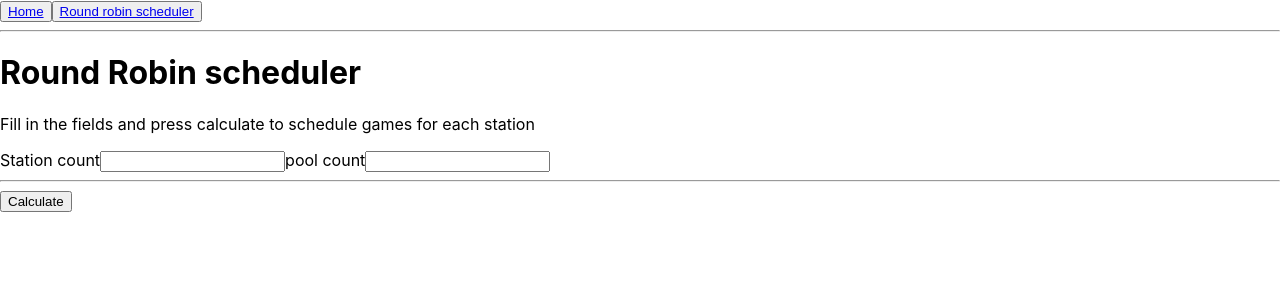
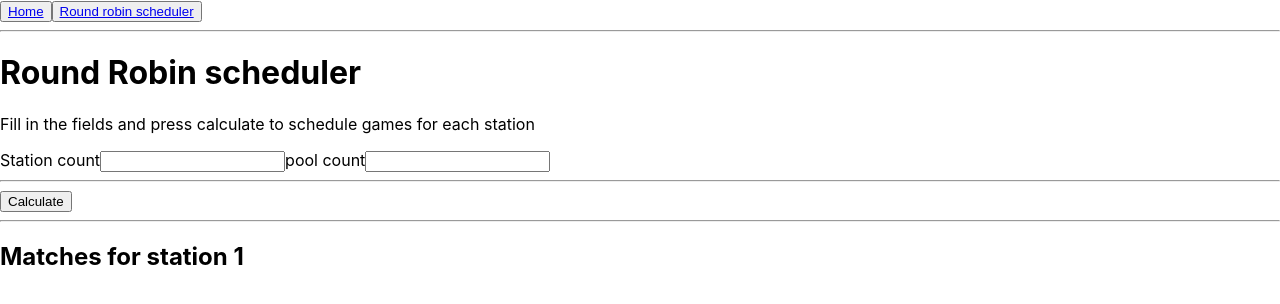
Before and after one commit to JoniHan/OfflineGameOrganizer, a React (Create React App) app: page /roundrobin in a window 1280 px wide. Shown: the top 304 px of the page. Built offline with nearby package versions, Linux system fonts and the light colour scheme.

Commit message:
added elements to show matches in the view

```diff
--- /dev/null
+++ b/src/components/match-container-group.tsx
@@ -0,0 +1,26 @@
+import * as React from 'react';
+import styled from 'styled-components';
+import MatchContainer from './match-container';
+
+interface IMatchContainerGroupProps {
+    matchesPerStation: string[][];
+}
+
+export const MatchContainerGroup: React.FC<IMatchContainerGroupProps> = (props) => {
+    if (!props.matchesPerStation || props.matchesPerStation.length === 0 || props.matchesPerStation[0].length === 0) {
+        return (<></>);
+    }
+    const elementArray: JSX.Element[] = props.matchesPerStation.map(
+        (stationMatches, idx) => {
+            return (
+                <div key={idx}>
+                    <MatchContainer matches={stationMatches} stationId={idx + 1}></MatchContainer>
+                </div>
+            )
+        }
+    );
+
+    return <>{elementArray}</>;
+}
+
+export default MatchContainerGroup;
--- /dev/null
+++ b/src/components/match-container.tsx
@@ -0,0 +1,23 @@
+import * as React from 'react';
+import styled from 'styled-components';
+
+interface IMatchContainerProps {
+    matches: string[];
+    stationId: number;
+}
+
+export const MatchContainer: React.FC<IMatchContainerProps> = (props) => {
+    const elementArray: JSX.Element[] = props.matches.map(
+        (match, idx) => {
+            return (<p key={idx}>{match}</p>);
+        }
+    );
+    return (
+        <div>
+            <h2>{`Matches for station ${props.stationId}`}</h2>
+            {elementArray}
+        </div>
+    );
+}
+
+export default MatchContainer;
--- a/src/views/round-robin-view.tsx
+++ b/src/views/round-robin-view.tsx
@@ -1,6 +1,7 @@
 import React from 'react';
 import { Button } from '../components/button';
 import { Input } from '../components/input';
+import MatchContainerGroup from '../components/match-container-group';
 import PoolInputGroup from '../components/pool-input-group';
 import PoolContext from '../context/pool';
 import { roundRobinMatches } from '../utils/roundrobin';
@@ -63,6 +64,8 @@ export const RoundRobinView = () => {
                 }}>
                 {'Calculate'}
             </Button>
+            <hr />
+            <MatchContainerGroup matchesPerStation={stationMatches} />
         </>
     );
 }
```
